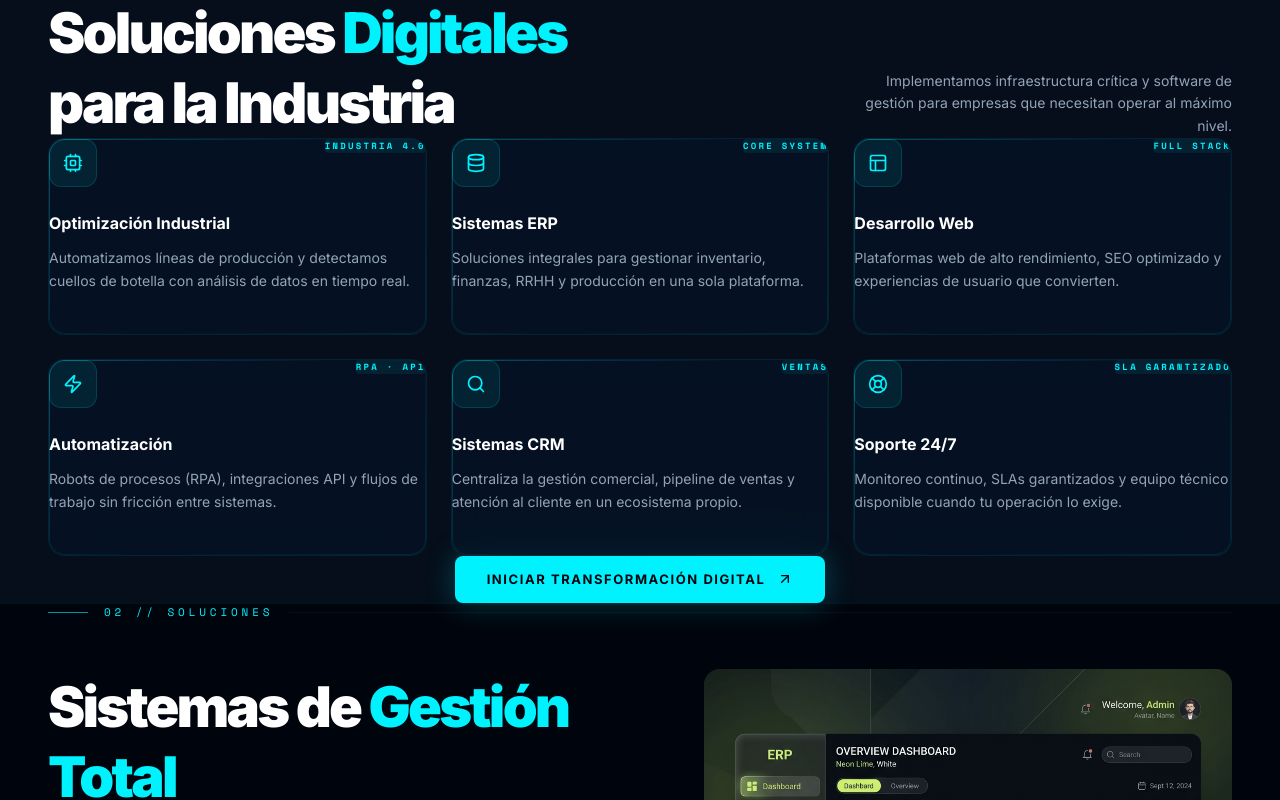
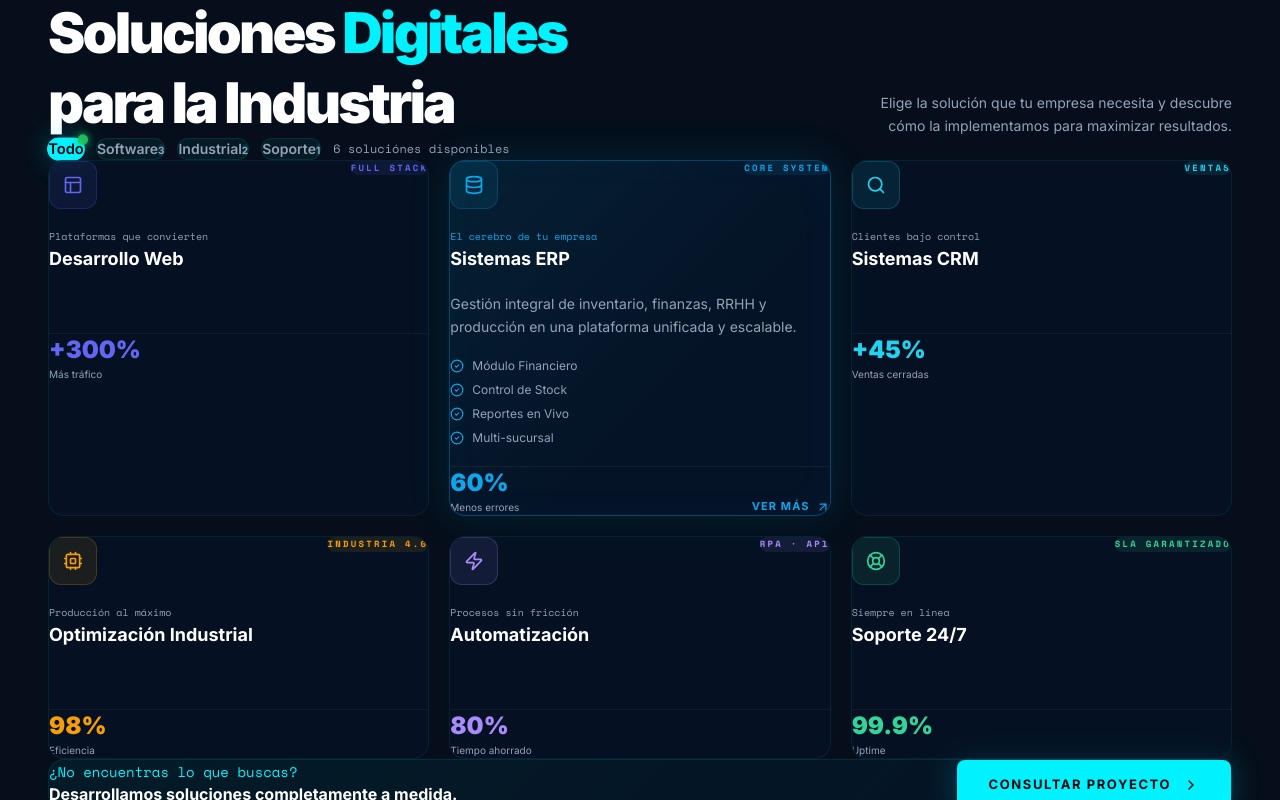
Before and after one commit to MGDIGUITAL/mg-digital-landing, a Next.js app: page /en in a window 1280 px wide. Shown: the part 1080-1880 px from the top of the page. Built offline with nearby package versions, Linux system fonts and the light colour scheme.

Commit message:
feat: interactive services section — category filter, expandable cards, color-coded, stagger animations

```diff
--- a/components/ServicesSection.tsx
+++ b/components/ServicesSection.tsx
@@ -1,54 +1,102 @@
 'use client'
 
 import { useRef, useEffect, useState } from 'react'
-import { Cpu, Database, Layout, Zap, Search, LifeBuoy, ArrowUpRight } from 'lucide-react'
+import {
+  Cpu, Database, Layout, Zap, Search, LifeBuoy,
+  ArrowUpRight, CheckCircle2, ChevronRight,
+} from 'lucide-react'
+
+/* ── Data ─────────────────────────────────────────────── */
+const CATEGORIES = ['Todo', 'Software', 'Industrial', 'Soporte'] as const
+type Category = typeof CATEGORIES[number]
 
 const SERVICES = [
   {
-    key: 'industrial',
-    icon: Cpu,
-    title: 'Optimización Industrial',
-    desc: 'Automatizamos líneas de producción y detectamos cuellos de botella con análisis de datos en tiempo real.',
-    badge: 'INDUSTRIA 4.0',
+    key: 'web',
+    icon: Layout,
+    category: 'Software' as Category,
+    badge: 'FULL STACK',
+    title: 'Desarrollo Web',
+    headline: 'Plataformas que convierten',
+    desc: 'Sitios y apps web de alto rendimiento, SEO optimizado y UI/UX diseñados para convertir visitantes en clientes.',
+    features: ['Next.js & React', 'SEO Técnico', 'Diseño Responsivo', 'Deploy en Cloud'],
+    metric: { value: '+300%', label: 'Más tráfico' },
+    color: '#6366f1',
   },
   {
     key: 'erp',
     icon: Database,
+    category: 'Software' as Category,
+    badge: 'CORE SYSTEM',
     title: 'Sistemas ERP',
-    desc: 'Soluciones integrales para gestionar inventario, finanzas, RRHH y producción en una sola plataforma.',
-    badge: 'CORE SYSTEM',
+    headline: 'El cerebro de tu empresa',
+    desc: 'Gestión integral de inventario, finanzas, RRHH y producción en una plataforma unificada y escalable.',
+    features: ['Módulo Financiero', 'Control de Stock', 'Reportes en Vivo', 'Multi-sucursal'],
+    metric: { value: '60%', label: 'Menos errores' },
+    color: '#0ea5e9',
   },
   {
-    key: 'web',
-    icon: Layout,
-    title: 'Desarrollo Web',
-    desc: 'Plataformas web de alto rendimiento, SEO optimizado y experiencias de usuario que convierten.',
-    badge: 'FULL STACK',
+    key: 'crm',
+    icon: Search,
+    category: 'Software' as Category,
+    badge: 'VENTAS',
+    title: 'Sistemas CRM',
+    headline: 'Clientes bajo control',
+    desc: 'Centraliza tu pipeline comercial, historial de clientes y automatización de seguimiento para cerrar más negocios.',
+    features: ['Pipeline Visual', 'Automatización', 'Email Marketing', 'Analytics'],
+    metric: { value: '+45%', label: 'Ventas cerradas' },
+    color: '#22d3ee',
+  },
+  {
+    key: 'industrial',
+    icon: Cpu,
+    category: 'Industrial' as Category,
+    badge: 'INDUSTRIA 4.0',
+    title: 'Optimización Industrial',
+    headline: 'Producción al máximo',
+    desc: 'Automatizamos líneas de producción, detectamos cuellos de botella y reducimos desperdicios con análisis predictivo.',
+    features: ['Sensores IoT', 'Gemelo Digital', 'Control SCADA', 'Mantenimiento Pred.'],
+    metric: { value: '98%', label: 'Eficiencia' },
+    color: '#f59e0b',
   },
   {
     key: 'automation',
     icon: Zap,
+    category: 'Industrial' as Category,
+    badge: 'RPA · API',
     title: 'Automatización',
-    desc: 'Robots de procesos (RPA), integraciones API y flujos de trabajo sin fricción entre sistemas.',
-    badge: 'RPA · API',
-  },
-  {
-    key: 'crm',
-    icon: Search,
-    title: 'Sistemas CRM',
-    desc: 'Centraliza la gestión comercial, pipeline de ventas y atención al cliente en un ecosistema propio.',
-    badge: 'VENTAS',
+    headline: 'Procesos sin fricción',
+    desc: 'Robots de procesos, integraciones API y flujos de trabajo automáticos que eliminan tareas manuales repetitivas.',
+    features: ['RPA Empresarial', 'Integración API', 'Workflows', 'Notificaciones Auto.'],
+    metric: { value: '80%', label: 'Tiempo ahorrado' },
+    color: '#a78bfa',
   },
   {
     key: 'support',
     icon: LifeBuoy,
+    category: 'Soporte' as Category,
+    badge: 'SLA GARANTIZADO',
     title: 'Soporte 24/7',
-    desc: 'Monitoreo continuo, SLAs garantizados y equipo técnico disponible cuando tu operación lo exige.',
-    badge: 'SLA GARANTIZADO',
+    headline: 'Siempre en línea',
+    desc: 'Monitoreo continuo, SLAs garantizados por contrato y equipo técnico disponible cuando tu operación lo exige.',
+    features: ['Monitoreo 24/7', 'Respuesta < 1h', 'Backups Diarios', 'SLA por Contrato'],
+    metric: { value: '99.9%', label: 'Uptime' },
+    color: '#34d399',
   },
 ]
 
-function ServiceCard({ svc, index }: { svc: typeof SERVICES[0]; index: number }) {
+/* ── Animated card ──────────────────────────────────────── */
+function ServiceCard({
+  svc,
+  index,
+  isActive,
+  onClick,
+}: {
+  svc: typeof SERVICES[0]
+  index: number
+  isActive: boolean
+  onClick: () => void
+}) {
   const ref = useRef<HTMLDivElement>(null)
   const [visible, setVisible] = useState(false)
 
@@ -57,7 +105,7 @@ function ServiceCard({ svc, index }: { svc: typeof SERVICES[0]; index: number })
     if (!el) return
     const obs = new IntersectionObserver(
       ([e]) => { if (e.isIntersecting) setVisible(true) },
-      { threshold: 0.15 }
+      { threshold: 0.1 }
     )
     obs.observe(el)
     return () => obs.disconnect()
@@ -66,74 +114,229 @@ function ServiceCard({ svc, index }: { svc: typeof SERVICES[0]; index: number })
   return (
     <div
       ref={ref}
-      className="glass border-animated group flex flex-col gap-6 p-8 cursor-default"
+      onClick={onClick}
+      className="group relative cursor-pointer rounded-2xl overflow-hidden transition-all duration-500"
       style={{
         opacity: visible ? 1 : 0,
-        transform: visible ? 'translateY(0)' : 'translateY(28px)',
-        transition: `opacity 0.5s ${index * 0.08}s ease, transform 0.5s ${index * 0.08}s ease`,
+        transform: visible ? 'translateY(0) scale(1)' : 'translateY(32px) scale(0.97)',
+        transition: `opacity 0.5s ${index * 0.07}s ease, transform 0.5s ${index * 0.07}s ease, box-shadow 0.3s ease`,
+        background: isActive
+          ? `linear-gradient(135deg, rgba(${hexToRgb(svc.color)}, 0.12) 0%, rgba(5,20,40,0.95) 60%)`
+          : 'rgba(5, 20, 40, 0.6)',
+        border: `1px solid ${isActive ? svc.color + '55' : 'rgba(0,242,255,0.08)'}`,
+        boxShadow: isActive ? `0 0 40px ${svc.color}25, inset 0 0 40px ${svc.color}08` : 'none',
       }}
     >
-      {/* Header */}
+      {/* Top accent line */}
+      <div
+        className="absolute top-0 left-0 h-[2px] w-0 group-hover:w-full transition-all duration-700"
+        style={{ background: `linear-gradient(90deg, ${svc.color}, transparent)` }}
+      />
+
+      <div className="p-7 flex flex-col gap-5">
+        {/* Header row */}
         <div className="flex items-start justify-between">
-        <div className="w-12 h-12 rounded-xl flex items-center justify-center transition-all duration-300 group-hover:scale-110"
-             style={{ background: 'rgba(0,242,255,0.08)', border: '1px solid rgba(0,242,255,0.15)' }}>
-          <svc.icon className="w-5 h-5 transition-colors duration-300"
-                    style={{ color: 'var(--cyan)' }} />
+          <div
+            className="w-12 h-12 rounded-xl flex items-center justify-center flex-shrink-0 transition-all duration-300 group-hover:scale-110"
+            style={{ background: `${svc.color}18`, border: `1px solid ${svc.color}35` }}
+          >
+            <svc.icon className="w-5 h-5" style={{ color: svc.color }} />
           </div>
-        <span className="text-[9px] font-mono font-bold tracking-[0.25em] px-2 py-1 rounded"
-              style={{ color: 'var(--cyan)', background: 'rgba(0,242,255,0.07)' }}>
+          <span
+            className="text-[9px] font-mono font-bold tracking-[0.25em] px-2.5 py-1 rounded-full"
+            style={{ color: svc.color, background: `${svc.color}18` }}
+          >
             {svc.badge}
           </span>
         </div>
 
-      {/* Content */}
-      <div className="flex flex-col gap-3 flex-1">
-        <h3 className="text-base font-bold text-white group-hover:text-[var(--cyan)] transition-colors duration-300">
+        {/* Title */}
+        <div>
+          <p className="text-[10px] font-mono mb-1 transition-colors duration-300"
+             style={{ color: isActive ? svc.color : 'var(--slate)' }}>
+            {svc.headline}
+          </p>
+          <h3
+            className="text-lg font-bold text-white group-hover:text-white transition-colors duration-300"
+            style={{ color: isActive ? 'white' : undefined }}
+          >
             {svc.title}
           </h3>
-        <p className="text-sm leading-relaxed flex-1" style={{ color: 'var(--slate)' }}>
+        </div>
+
+        {/* Description — visible on active or hover */}
+        <p
+          className="text-sm leading-relaxed transition-all duration-500"
+          style={{
+            color: 'var(--slate)',
+            maxHeight: isActive ? '100px' : '0',
+            opacity: isActive ? 1 : 0,
+            overflow: 'hidden',
+          }}
+        >
           {svc.desc}
         </p>
+
+        {/* Features list */}
+        <ul
+          className="flex flex-col gap-2 transition-all duration-500"
+          style={{
+            maxHeight: isActive ? '200px' : '0',
+            opacity: isActive ? 1 : 0,
+            overflow: 'hidden',
+          }}
+        >
+          {svc.features.map(f => (
+            <li key={f} className="flex items-center gap-2 text-xs" style={{ color: 'var(--slate)' }}>
+              <CheckCircle2 className="w-3.5 h-3.5 flex-shrink-0" style={{ color: svc.color }} />
+              {f}
+            </li>
+          ))}
+        </ul>
+
+        {/* Metric + CTA */}
+        <div className="flex items-end justify-between pt-2 border-t border-white/5">
+          <div>
+            <span className="text-2xl font-black" style={{ color: svc.color }}>{svc.metric.value}</span>
+            <p className="text-[10px] mt-0.5" style={{ color: 'var(--slate)' }}>{svc.metric.label}</p>
           </div>
-
-      {/* Footer */}
-      <div className="flex items-center gap-2 text-[11px] font-bold uppercase tracking-widest transition-all duration-300 opacity-0 group-hover:opacity-100 translate-y-1 group-hover:translate-y-0"
-           style={{ color: 'var(--cyan)' }}>
-        Ver módulo <ArrowUpRight className="w-3.5 h-3.5" />
+          <div
+            className="flex items-center gap-1.5 text-[11px] font-bold uppercase tracking-widest transition-all duration-300"
+            style={{
+              color: svc.color,
+              opacity: isActive ? 1 : 0,
+              transform: isActive ? 'translateX(0)' : 'translateX(-8px)',
+            }}
+          >
+            Ver más <ArrowUpRight className="w-3.5 h-3.5" />
+          </div>
+        </div>
       </div>
     </div>
   )
 }
 
+/* ── Hex helper ─────────────────────────────────────────── */
+function hexToRgb(hex: string): string {
+  const r = parseInt(hex.slice(1, 3), 16)
+  const g = parseInt(hex.slice(3, 5), 16)
+  const b = parseInt(hex.slice(5, 7), 16)
+  return `${r},${g},${b}`
+}
+
+/* ── Section ────────────────────────────────────────────── */
 export default function ServicesSection() {
+  const [activeCategory, setActiveCategory] = useState<Category>('Todo')
+  const [activeCard, setActiveCard] = useState<string | null>('erp')
+
+  const filtered = SERVICES.filter(
+    s => activeCategory === 'Todo' || s.category === activeCategory
+  )
+
   return (
-    <section id="servicios" className="py-32" style={{ background: 'var(--bg-surface)' }}>
+    <section
+      id="servicios"
+      className="py-32 scroll-mt-24"
+      style={{ background: 'var(--bg-surface)' }}
+    >
       <div className="container">
-        {/* Header */}
-        <div className="section-label"><span>01 // Servicios Técnicos</span></div>
-        <div className="flex flex-col lg:flex-row lg:items-end justify-between gap-8 mb-16">
-          <h2 className="font-black leading-tight tracking-tighter" style={{ fontSize: 'clamp(2rem, 5vw, 3.5rem)' }}>
-            Soluciones <span className="text-cyan">Digitales</span><br />
+
+        {/* ── Header ── */}
+        <div className="section-label"><span>01 // Soluciones Digitales</span></div>
+
+        <div className="flex flex-col lg:flex-row lg:items-end justify-between gap-8 mb-12">
+          <div>
+            <h2
+              className="font-black leading-tight tracking-tighter"
+              style={{ fontSize: 'clamp(2rem, 5vw, 3.5rem)' }}
+            >
+              Soluciones <span className="text-cyan">Digitales</span>
+              <br />
               para la Industria
             </h2>
+          </div>
           <p className="max-w-sm text-sm leading-relaxed lg:text-right" style={{ color: 'var(--slate)' }}>
-            Implementamos infraestructura crítica y software de gestión para empresas que necesitan operar al máximo nivel.
+            Elige la solución que tu empresa necesita y descubre cómo la implementamos para maximizar resultados.
           </p>
         </div>
 
-        {/* Cards grid */}
-        <div className="grid grid-cols-1 md:grid-cols-2 lg:grid-cols-3 gap-6">
-          {SERVICES.map((svc, i) => (
-            <ServiceCard key={svc.key} svc={svc} index={i} />
+        {/* ── Category filter menu ── */}
+        <div className="flex items-center gap-3 mb-10 flex-wrap">
+          {CATEGORIES.map((cat, i) => {
+            const isSelected = cat === activeCategory
+            return (
+              <button
+                key={cat}
+                onClick={() => setActiveCategory(cat)}
+                className="relative px-5 py-2.5 rounded-full text-sm font-semibold transition-all duration-300"
+                style={{
+                  background: isSelected ? 'var(--cyan)' : 'rgba(0,242,255,0.05)',
+                  color: isSelected ? 'var(--bg-deep)' : 'var(--slate)',
+                  border: `1px solid ${isSelected ? 'var(--cyan)' : 'rgba(0,242,255,0.1)'}`,
+                  boxShadow: isSelected ? '0 0 25px rgba(0,242,255,0.3)' : 'none',
+                  transform: isSelected ? 'scale(1.05)' : 'scale(1)',
+                  animationDelay: `${i * 0.06}s`,
+                }}
+              >
+                {/* Dot indicator for active */}
+                {isSelected && (
+                  <span
+                    className="absolute -top-1 -right-1 w-2.5 h-2.5 rounded-full"
+                    style={{ background: '#22c55e', boxShadow: '0 0 8px #22c55e', animation: 'ledBlink 2s infinite' }}
+                  />
+                )}
+                {cat}
+                {cat !== 'Todo' && (
+                  <span
+                    className="ml-2 text-[10px] font-bold px-1.5 py-0.5 rounded-full"
+                    style={{ background: isSelected ? 'rgba(0,5,13,0.2)' : 'rgba(0,242,255,0.1)' }}
+                  >
+                    {SERVICES.filter(s => s.category === cat).length}
+                  </span>
+                )}
+              </button>
+            )
+          })}
+
+          {/* Live count */}
+          <span className="ml-auto text-xs font-mono hidden sm:block" style={{ color: 'var(--slate)' }}>
+            {filtered.length} solución{filtered.length !== 1 ? 'es' : ''} disponible{filtered.length !== 1 ? 's' : ''}
+          </span>
+        </div>
+
+        {/* ── Cards grid ── */}
+        <div
+          className="grid grid-cols-1 md:grid-cols-2 lg:grid-cols-3 gap-5"
+          style={{ transition: 'all 0.4s ease' }}
+        >
+          {filtered.map((svc, i) => (
+            <ServiceCard
+              key={svc.key}
+              svc={svc}
+              index={i}
+              isActive={activeCard === svc.key}
+              onClick={() => setActiveCard(prev => prev === svc.key ? null : svc.key)}
+            />
           ))}
         </div>
 
-        {/* CTA */}
-        <div className="mt-16 flex justify-center">
-          <a href="#contacto"
-             className="btn-primary text-sm">
-            Iniciar Transformación Digital
-            <ArrowUpRight className="w-4 h-4" />
+        {/* ── Bottom CTA strip ── */}
+        <div
+          className="mt-16 flex flex-col sm:flex-row items-center justify-between gap-6 p-8 rounded-2xl"
+          style={{
+            background: 'linear-gradient(135deg, rgba(0,242,255,0.06) 0%, rgba(5,20,40,0.8) 100%)',
+            border: '1px solid rgba(0,242,255,0.1)',
+          }}
+        >
+          <div>
+            <p className="text-sm font-mono mb-1" style={{ color: 'var(--cyan)' }}>¿No encuentras lo que buscas?</p>
+            <p className="font-bold text-white">Desarrollamos soluciones completamente a medida.</p>
+          </div>
+          <a
+            href="#contacto"
+            className="btn-primary whitespace-nowrap flex-shrink-0"
+          >
+            Consultar Proyecto <ChevronRight className="w-4 h-4" />
           </a>
         </div>
       </div>
```
Lines whose indentation alone changed are shown as unchanged.
